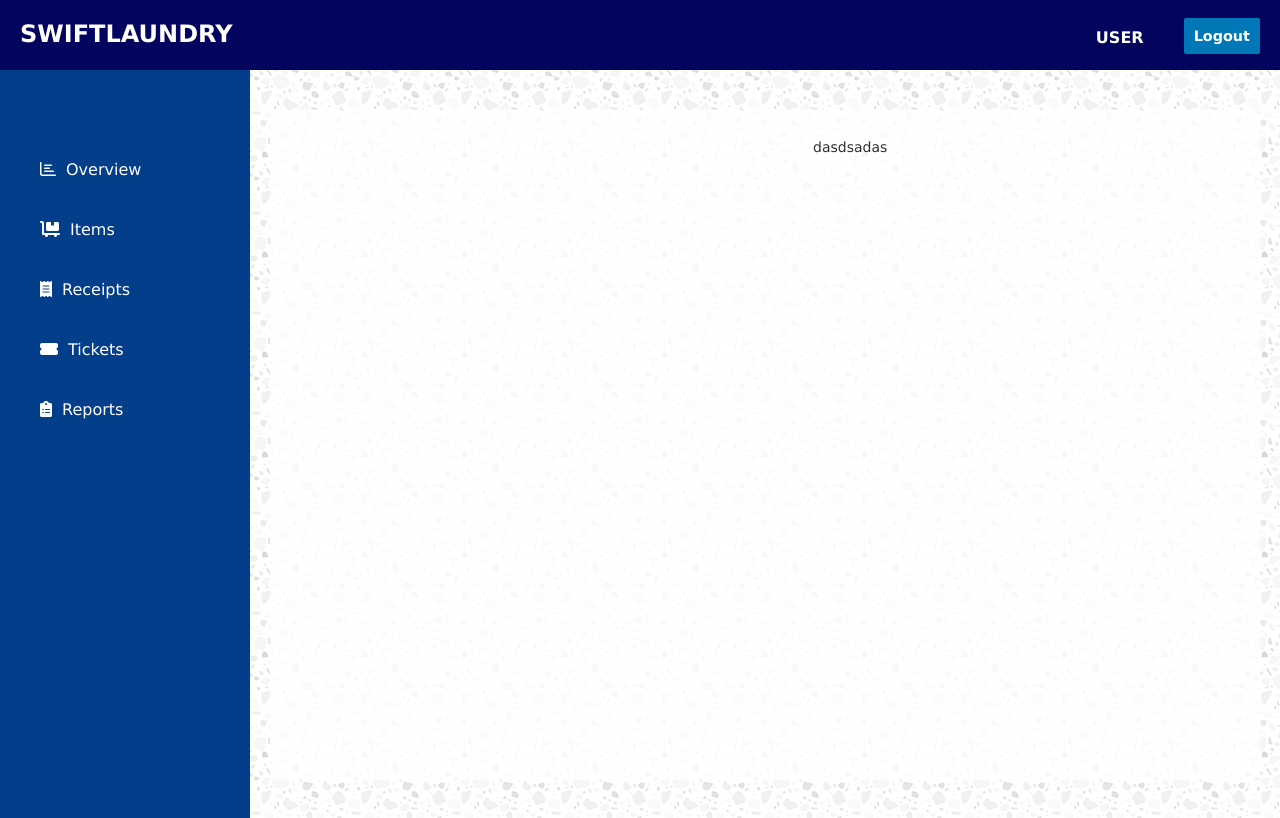
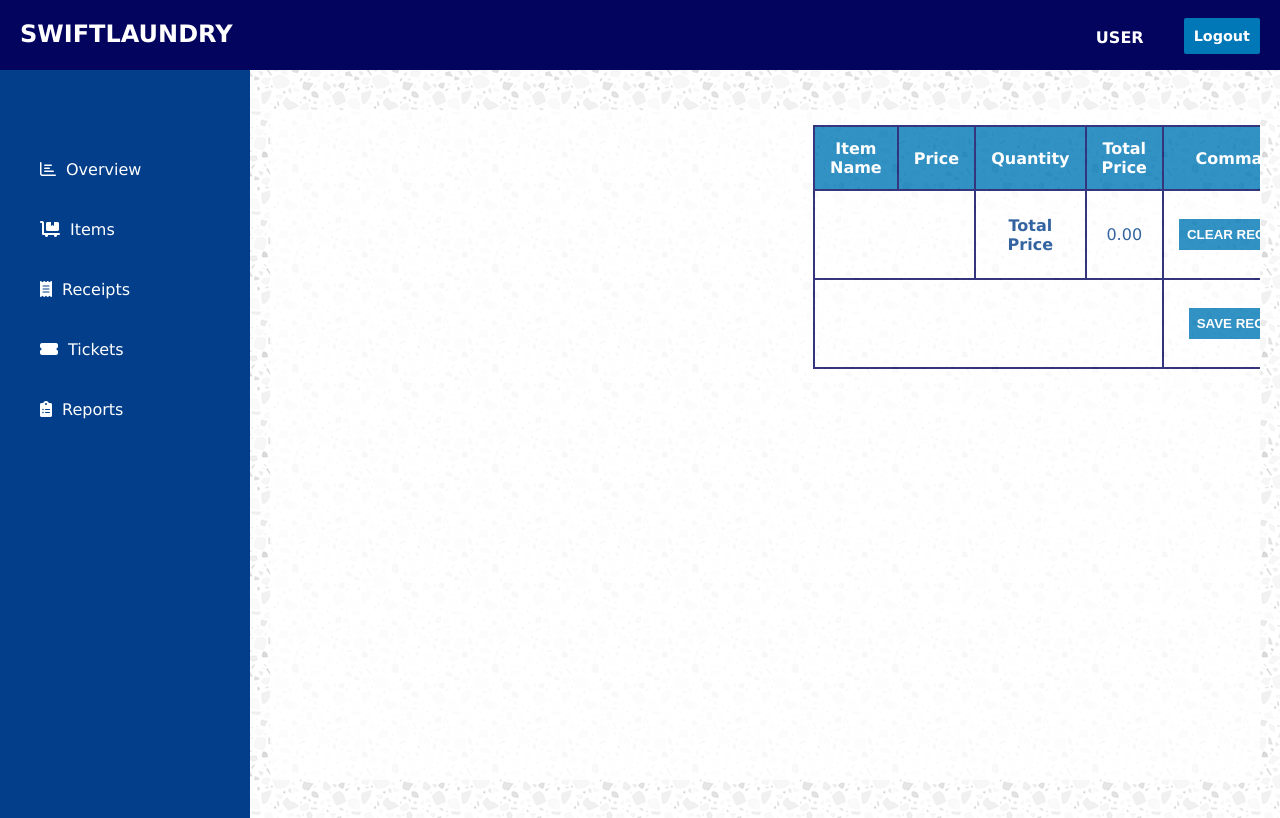
Before and after one commit to Mendeir/SwiftLaundry, a PHP site: page /dashboard_receipts.php in a window 1280 px wide. Run offline with PHP 8.4, Linux system fonts and the light colour scheme; the visitor is signed in with stand-in values (Sample User, id 1); data that the repository does not hold is empty.

Commit message:
Initial Design

```diff
--- a/css/dashboard_style.css
+++ b/css/dashboard_style.css
@@ -236,5 +236,63 @@
 }
 
 #add-to-receipt {
+    border: 0;
+    background: #0077B6;
+    padding: .5rem;
+    color: #FFF;
+    margin: 1rem auto;
+    width: auto;
+    text-transform: uppercase;
+    cursor: pointer;
+    font-weight: bold;
+}
+
+#add-to-receipt:hover {
+    background: #023E8A;
+}
+
+#receipt-quantity {
+    width: 50%;
+    border: 2px;
+    padding: .5rem;
+    border-radius: 5px;
+    background-color: #FFF;
+}
+
+.receipts-table {
+    width: 100%;
+    border-collapse: collapse;
 
 }
+
+.receipts-table td, .receipts-table th {
+    border: 2px solid #03045E;
+    padding: 12px 15px;
+    text-align: center;
+    font-size: 1rem;
+}
+
+.receipts-table td {
+    color: #023E8A;
+}
+
+.receipts-table th {
+    background-color: #0077B6;
+    color: #FFF;
+}
+
+.receipts-table button, .receipts-table input{
+    border: 0;
+    background: #0077B6;
+    padding: .5rem;
+    color: #FFF;
+    margin: 1rem auto;
+    width: auto;
+    text-transform: uppercase;
+    cursor: pointer;
+    font-weight: bold;
+}
+
+.receipts-table button:hover, .receipts-table input:hover{
+    background: #023E8A;
+}
--- a/dashboard_items.php
+++ b/dashboard_items.php
@@ -31,7 +31,7 @@
                                 echo '<div class="card">';
                                     echo '<div class="product-name">'.$row["item_name"]."</div>";
                                     echo ' <div class="image"><img src="'.$row["image_path"].'" alt="Item"></div>';
-                                    echo '<div class="price">'.$row["price"]."</div>";
+                                    echo '<div class="price"><span>Php </span>'.$row["price"]."</div>";
                                 echo "</div>";
                             }
                         }
--- a/dashboard_receipts.php
+++ b/dashboard_receipts.php
@@ -1,4 +1,37 @@
-<?php include_once("db/db_SwiftLaundry_connection_script.php"); ?>
+<?php
+    session_start();
+    #session_unset();
+    #session_destroy();
+    include_once("db/db_SwiftLaundry_connection_script.php");
+
+    if (isset($_POST["add-to-receipt"])) {
+        if(isset($_SESSION["receipts"])) {
+            $receipts_array_id = array_column($_SESSION["receipts"], "item_id");
+
+            if (!in_array($_GET["item_id"], $receipts_array_id)) {
+                $receipts_array = array(
+                    "item_id" => $_GET["item_id"],
+                    "item_name" => $_POST["item-name"],
+                    "price" => $_POST["price"],
+                    "quantity" => $_POST["quantity"]
+                );
+
+                $_SESSION["receipts"][] = $receipts_array;
+            }
+
+
+        } else {
+            $receipts_array = array(
+                "item_id" => $_GET["item_id"],
+                "item_name" => $_POST["item-name"],
+                "price" => $_POST["price"],
+                "quantity" => $_POST["quantity"]
+            );
+
+            $_SESSION["receipts"][] = $receipts_array;
+        }
+    }
+?>
 
 <!DOCTYPE html>
 <html lang="en">
@@ -11,37 +44,109 @@
     <section>
         <div class="content">
             <div class="receipt-items">
-                <div class="receipt-structure">
                 <div class="item-container">
                     <?php
-                            $sql_command = "SELECT item_name, price, image_path FROM items";
+                        $sql_command = "SELECT * FROM items";
                         $result = $connection->query($sql_command);
 
                         if ($result-> num_rows > 0) {
-                                while($row = $result-> fetch_assoc()) {
+                            while($row = $result-> fetch_assoc()) { ?>
+                                <form action="dashboard_receipts.php?item_id=<?= $row['item_id']?>" method="POST">
+                                <?php
+
                                     echo '<div class="card">';
                                         echo '<div class="product-name">'.$row["item_name"]."</div>";
                                         echo ' <div class="image"><img src="'.$row["image_path"].'" alt="Item"></div>';
-                                        echo '<div class="price">'.$row["price"]."</div>";
+                                        echo '<div class="price"><span>Php </span>'.$row["price"]."</div>";
                                         ?>
-                                        <input type="number" name="quantity" min="1" max="999">
+                                        <input type="hidden" name="item-name" value="<?= $row["item_name"]?>">
+                                        <input type="hidden" name="price" value="<?= $row["price"]?>">
+                                        <input type="number" name="quantity" value="1" min="1" max="999" id="receipt-quantity">
                                         <input type="submit" name="add-to-receipt" id="add-to-receipt" value="Add to Receipt">
                                     <?php
                                     echo "</div>";
+                                ?>
+                                </form>
+                                <?php
                             }
                         }
                     ?>
                 </div>
             </div>
-            </div>
 
             <div class="receipt-orders">
-                <p>
-                    dasdsadas
-                </p>
+                <form action="#" method="POST">
+                    <?php
+
+                            $total_price = 0;
+                            $receipts_table = "";
+                            $receipts_table .= "
+                            <table class='receipts-table'>
+                                <tr>
+                                    <th>Item Name</th>
+                                    <th>Price</th>
+                                    <th>Quantity</th>
+                                    <th>Total Price</th>
+                                    <th>Commands</th>
+                                </tr>
+                            ";
+
+                            if(!empty($_SESSION["receipts"])) {
+
+                                foreach($_SESSION["receipts"] as $key => $value) {
+                                    $receipts_table .= "
+                                        <tr>
+                                            <td>".$value['item_name']."</td>
+                                            <td>".$value['price']."</td>
+                                            <td>".$value['quantity']."</td>
+                                            <td>"."Php ".number_format($value['price'] * $value['quantity'], 2)."</td>
+                                            <td></td>
+                                        </tr>
+
+                                    ";
+
+                                    $total_price = $total_price + $value['price'] * $value['quantity'];
+                                }
+
+                                $receipts_table .= "
+                                    <tr>
+                                        <td colspan=2></td>
+                                        <td><b>Total Price</b></td>
+                                        <td>".number_format($total_price, 2)."</td>
+                                        <td>
+                                            <input type='submit' name='clear-all' value='Clear Receipts'>
+                                        </td>
+                                    </tr>
+
+                                ";
+
+                                $receipts_table .= "
+                                    <tr>
+                                        <td colspan=4></td>
+                                        <td>
+                                            <input type='submit' name='save-receipt' value='Save Receipt'>
+                                        </td>
+
+                                ";
+
+                            }
+
+                            echo $receipts_table;
+                    ?>
+                </form>
             </div>
         </div>
     </section>
 
 </body>
 </html>
+
+<?php
+
+if(isset($_POST["submit"])) {
+    unset($_SESSION["receipts"]);
+}
+
+
+
+?>
--- a/session.php
+++ b/session.php
@@ -1,7 +1,7 @@
 <?php
 
 session_start();
-include_once("../db/db_SwiftLaundry_connection_script.php");
+include_once("db/db_SwiftLaundry_connection_script.php");
 
 if(isset($_POST['submit'])){
 
```
Lines whose indentation alone changed are shown as unchanged.
